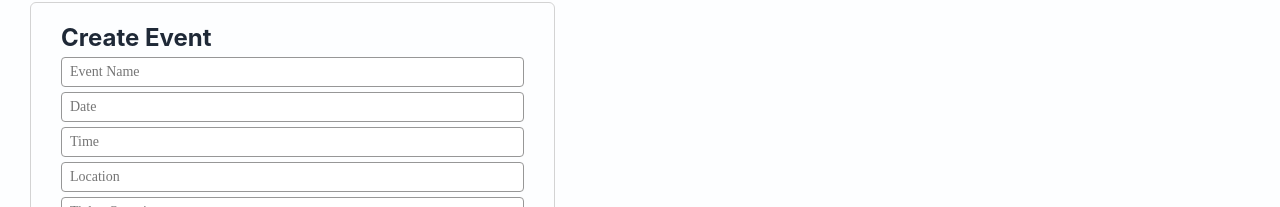
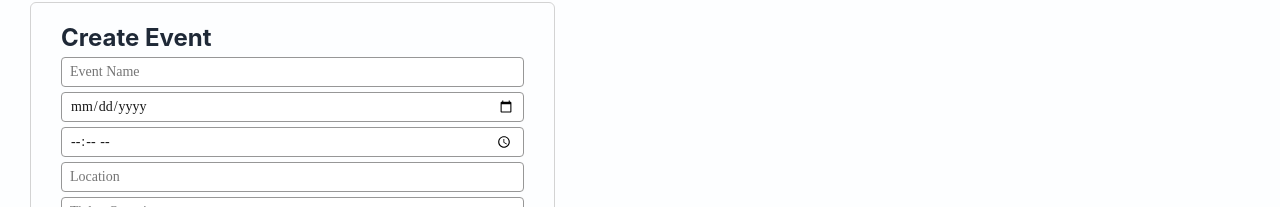
Before and after one commit to 7Hector27/nextjs-ticketing-app, a Next.js app: page /dash/events in a window 1280 px wide. Shown: the part 193-400 px from the top of the page. Built offline with nearby package versions, Linux system fonts and the light colour scheme; no server answers.

Commit message:
input updates on eventForm and clean up AuthForm error handling

```diff
--- a/components/AuthForm/AuthForm.tsx
+++ b/components/AuthForm/AuthForm.tsx
@@ -27,10 +27,12 @@ const AuthForm = () => {
         form.reset();
       } else {
         const data = await response.json();
+        setLoading(false);
         alert(`Error: ${data}`);
       }
     } catch (error) {
       console.error("Error creating user:", error);
+      setLoading(false);
       alert("An error occurred while creating the user.");
     }
   };
--- a/components/EventForm/EventForm.tsx
+++ b/components/EventForm/EventForm.tsx
@@ -8,14 +8,14 @@ const EventForm = () => {
         <h2 className={styles.formHeader}>Create Event</h2>
         <input
           type="text"
-          id="name"
-          name="name"
+          id="title"
+          name="title"
           placeholder="Event Name"
           className={styles.input}
           required
         />
         <input
-          type="text"
+          type="date"
           id="date"
           name="date"
           placeholder="Date "
@@ -23,7 +23,7 @@ const EventForm = () => {
           required
         />
         <input
-          type="text"
+          type="time"
           id="time"
           name="time"
           placeholder="Time"
--- a/utils/types.tsx
+++ b/utils/types.tsx
@@ -12,20 +12,20 @@ export type Event = {
   title: string;
   description: string;
   date: Date;
+  time: Date;
   location: string;
   createdAt: Date;
   updatedAt: Date;
   totalTickets: number;
   availableTickets: number;
   price: number;
-  organizerId: string;
   featured?: boolean;
 };
 
 export type Ticket = {
-  id: string;
+  ticketId: string;
   eventId: string;
-  userId: string;
+  userId?: string;
   purchaseDate: Date;
   price: number;
   qrCodeData: string;
```
